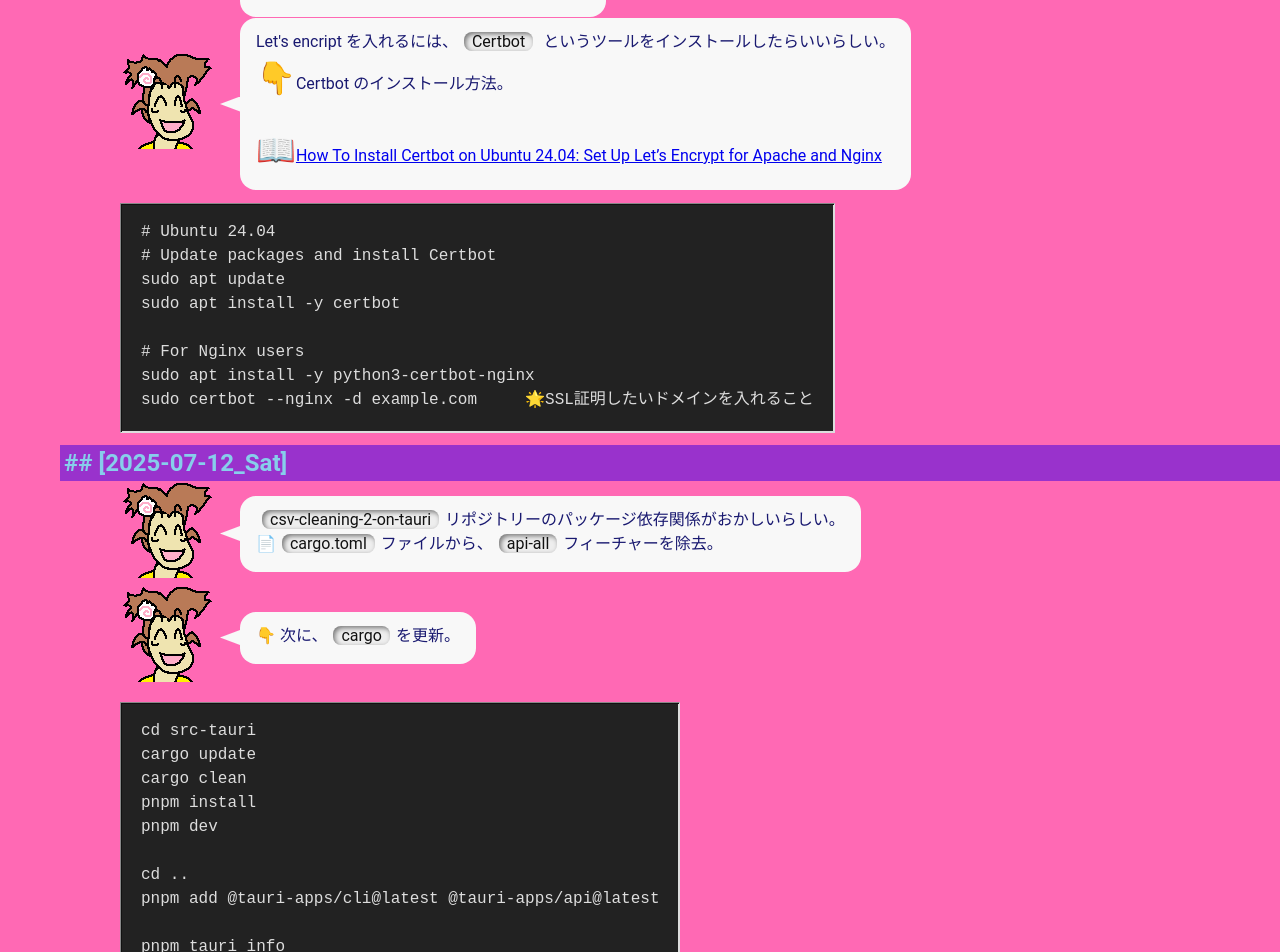
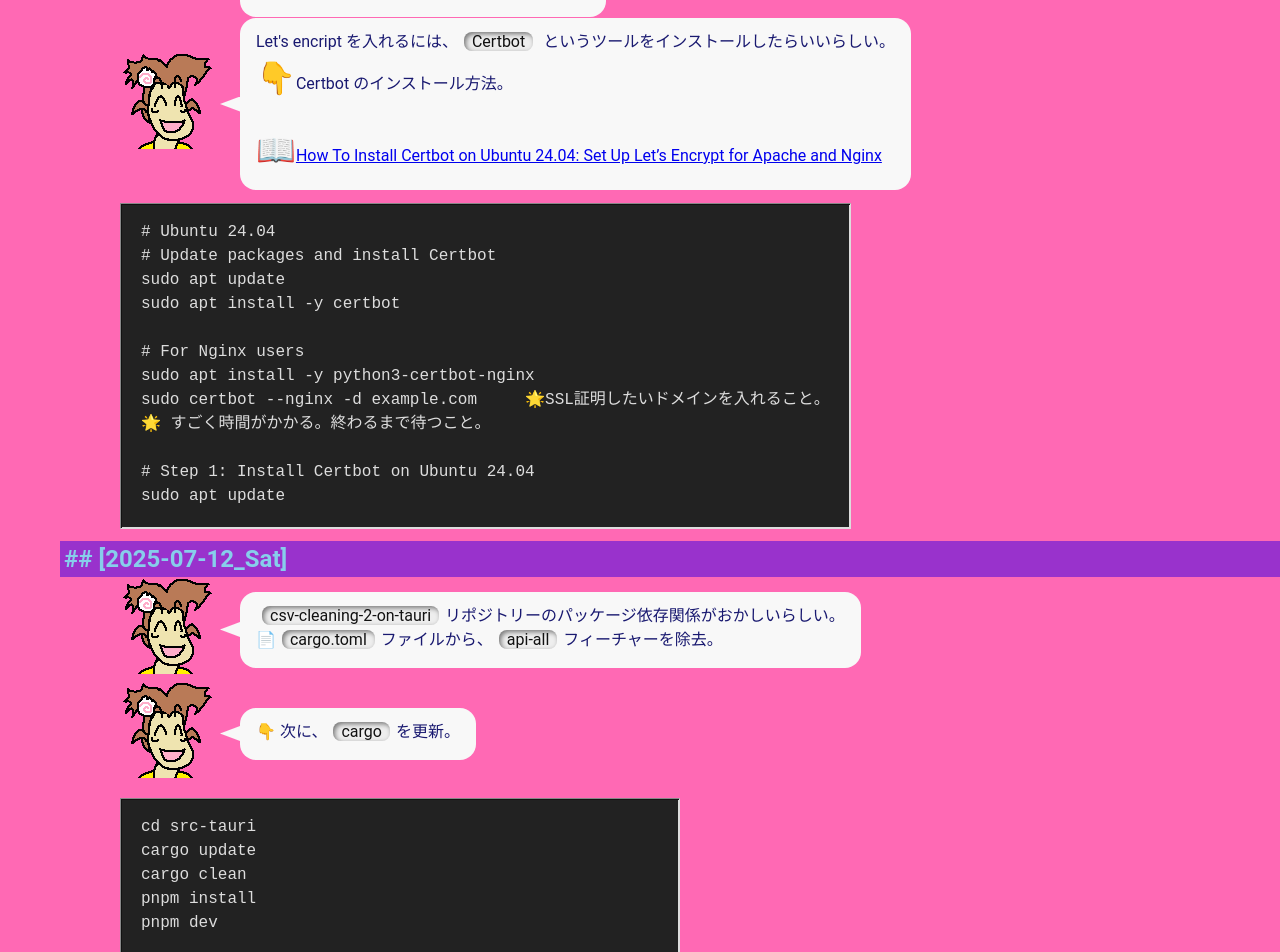
Before and after one commit to muzudho/Warabenture-2025, a Nuxt app: page / in a window 1280 px wide. Shown: the part 7735-8687 px from the top of the page. Built offline with nearby package versions, Linux system fonts and the light colour scheme.

Commit message:
ジャーナル追加。

```diff
--- a/pages/index.vue
+++ b/pages/index.vue
@@ -482,7 +482,12 @@ sudo apt install -y certbot
 
 # For Nginx users
 sudo apt install -y python3-certbot-nginx
-sudo certbot --nginx -d example.com     🌟SSL証明したいドメインを入れること</pre>
+sudo certbot --nginx -d example.com     🌟SSL証明したいドメインを入れること。
+🌟 すごく時間がかかる。終わるまで待つこと。
+
+# Step 1: Install Certbot on Ubuntu 24.04
+sudo apt update
+</pre>
     </div>
 
     <h2>## [2025-07-12_Sat]</h2>
```
